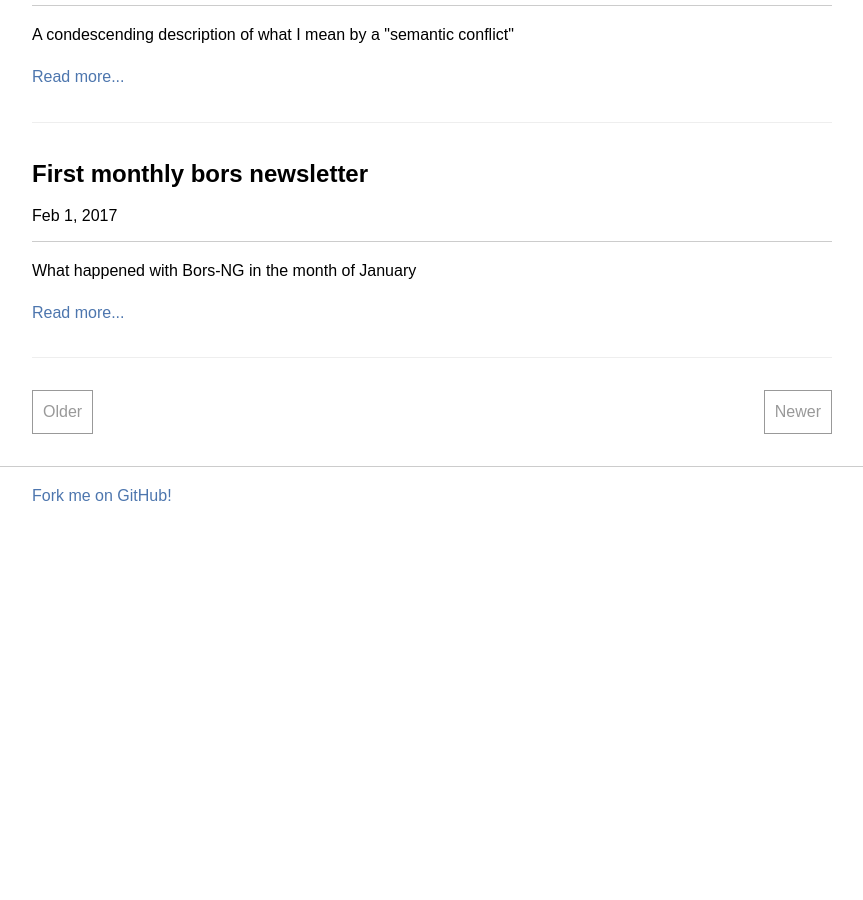
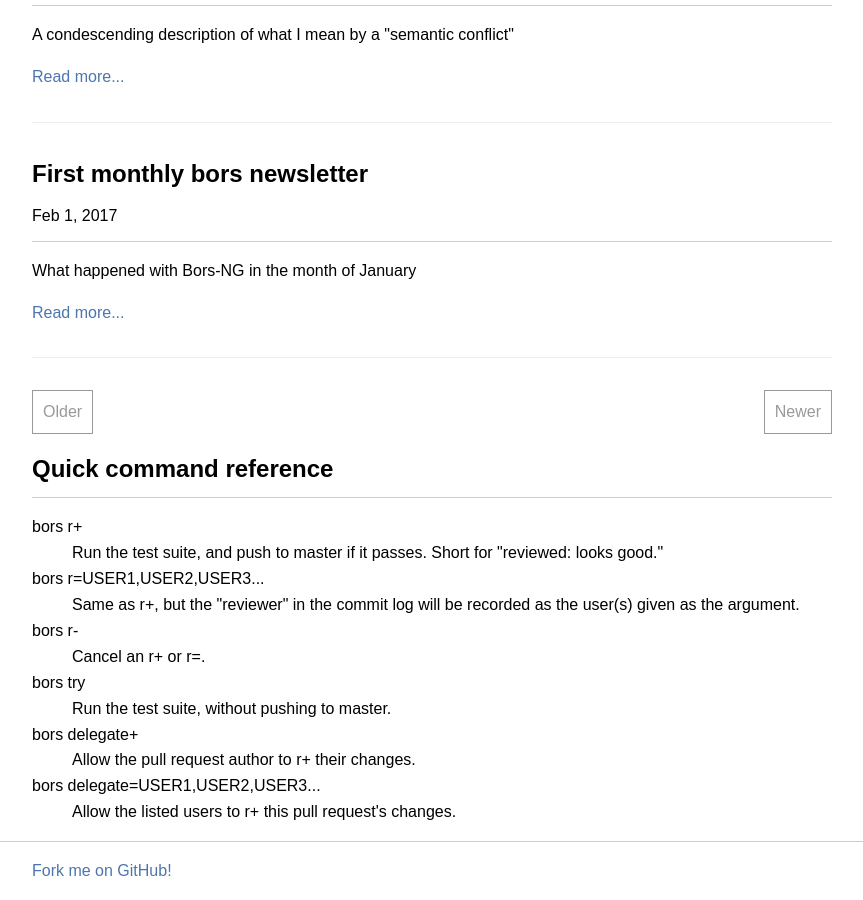
Before and after one commit to bors-ng/bors-ng.github.io, a Jekyll site: the page built from index.html, in a window 1280 px wide and 900 px high, scrolled down 2014 px. Shown: the whole window, without its empty margins (208-1071 px from the left). Built offline with Jekyll 4.4.1, drawn with Linux system fonts in a browser that asks for light colours; the list of posts is cut into pages by our own code; before the commit the page ends 2539 px from its top, so only the background shows below that.

Commit message:
Add a command reference to the home page (#11)
Add a command reference to the home page. Thanks for the suggestion, @badboy!

```diff
--- a/index.html
+++ b/index.html
@@ -42,4 +42,23 @@
 {% endfor %}
   {% include pagination.html %}
 </section>
+
+<section>
+  <h2 class=header>Quick command reference</h2>
+  <dl>
+    <dt>bors r+
+      <dd>Run the test suite, and push to master if it passes. Short for "reviewed: looks good."
+    <dt>bors r=USER1,USER2,USER3...
+      <dd>Same as r+, but the "reviewer" in the commit log will be recorded as the user(s) given as the argument.
+    <dt>bors r-
+      <dd>Cancel an r+ or r=.
+    <dt>bors try
+      <dd>Run the test suite, without pushing to master.
+    <dt>bors delegate+
+      <dd>Allow the pull request author to r+ their changes.
+    <dt>bors delegate=USER1,USER2,USER3...
+      <dd>Allow the listed users to r+ this pull request's changes.
+  </dl>
+</section>
+
 </div>
```
